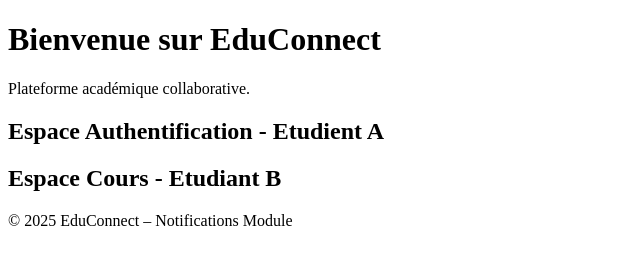
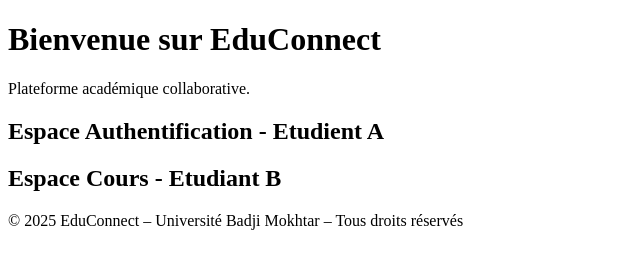
Before and after one commit to ishakannoun23-blip/EduConnect, a plain HTML site: page index.html in a window 1280 px wide. Shown: the whole page, without its empty margins (0-640 px from the left). Drawn offline with Linux system fonts and the light colour scheme.

Commit message:
Update footer text for copyright notice

```diff
--- a/index.html
+++ b/index.html
@@ -9,6 +9,6 @@
 <p>Plateforme académique collaborative.</p>
 <h2>Espace Authentification - Etudient A<h2>
 <h2>Espace Cours - Etudiant B</h2>
-<footer>© 2025 EduConnect – Notifications Module</footer>
+<footer>© 2025 EduConnect – Université Badji Mokhtar – Tous droits réservés</footer>
 </body>
 </html>
```
